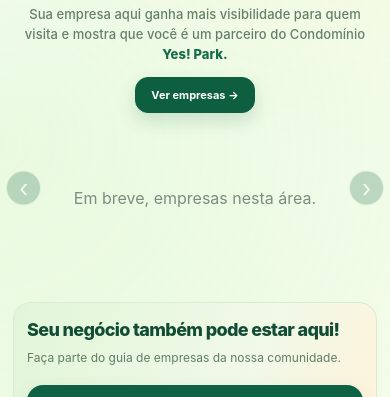
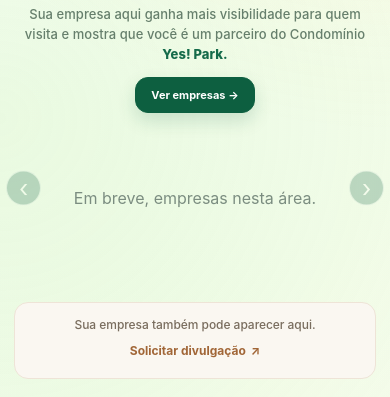
Before and after one commit to itronicrioverde-pixel/Yes-Park, a plain HTML site: page index.html in a window 390 px wide. Shown: the part 447-844 px from the top of the page. Drawn offline with nearby package versions, Linux system fonts and the light colour scheme; no server answers.

Commit message:
Add files via upload

```diff
--- a/index.html
+++ b/index.html
@@ -1154,48 +1154,60 @@ button:disabled{opacity:.5;cursor:not-allowed}
 }
 
 
-/* CTA de divulgação, após empresas e antes dos prestadores, no estilo do guia. */
+/* Convite discreto de divulgação: neutro-areia com acento cobre, sem faixa publicitária. */
 #conecta #view-home .yp-business-cta{
-  display:flex;flex-direction:column;align-items:stretch;gap:0;
-  margin:20px 1px 40px;padding:24px 28px;
-  border:1px solid #d9ebd7;border-radius:21px;
-  background:linear-gradient(115deg,#e1f6d9 0%,#f1f9e7 62%,#fff2d9 100%);
-}
-#conecta .yp-business-cta-copy{min-width:0;width:100%;}
-#conecta .yp-business-cta-copy strong{
-  display:block;color:#124c35;
+  display:flex;justify-content:center;align-items:center;gap:10px 18px;
+  flex-wrap:wrap;max-width:760px;width:calc(100% - 2px);
+  margin:15px auto 36px;padding:14px 19px;
+  background:#faf7f1;border:1px solid #eee4d7;border-radius:14px;
+  text-align:center;box-shadow:none;
+}
+#conecta .yp-business-cta-text{
   font-family:Inter,-apple-system,BlinkMacSystemFont,"Segoe UI",sans-serif;
-  font-size:clamp(20px,2.1vw,28px);font-weight:850;line-height:1.22;letter-spacing:-.65px;
-}
-#conecta .yp-business-cta-copy p{color:#627d68;margin:8px 0 20px;font-size:clamp(13px,1.2vw,16px);line-height:1.55;}
-#conecta .yp-business-cta-button{
-  display:flex;align-items:center;justify-content:center;gap:12px;
-  width:100%;min-height:62px;padding:15px 22px;
-  color:#fff;background:#0e6144;text-decoration:none;text-align:center;
-  border-radius:16px;font-size:clamp(14px,1.25vw,18px);
+  font-size:clamp(12px,1.1vw,14px);font-weight:450;
+  line-height:1.45;letter-spacing:-.05px;color:#796d5e;
+}
+#conecta .yp-business-cta-link{
+  display:inline-flex;align-items:center;justify-content:center;gap:5px;
+  padding:5px 1px;border:0;background:transparent;
+  color:#a16637;text-decoration:none;font-size:clamp(12px,1.1vw,14px);
   font-family:Inter,-apple-system,BlinkMacSystemFont,"Segoe UI",sans-serif;
-  font-weight:800;letter-spacing:-.25px;line-height:1.3;
-  box-shadow:0 7px 19px #0e61441a;transition:background .18s,transform .18s;
-}
-#conecta .yp-business-cta-button:hover{background:#094b34;transform:translateY(-1px);}
-#conecta .yp-business-cta-button:focus-visible{outline:3px solid #5da578;outline-offset:3px;}
-#conecta .yp-business-cta-button span{font-size:21px;line-height:1;}
+  font-weight:750;line-height:1.4;white-space:nowrap;
+}
+#conecta .yp-business-cta-link:hover{color:#80502c;text-decoration:underline;text-underline-offset:3px;}
+#conecta .yp-business-cta-link:focus-visible{outline:2px solid #a16637;outline-offset:3px;border-radius:4px;}
+@media(max-width:550px){
+  #conecta #view-home .yp-business-cta{margin:13px auto 30px;padding:13px 12px;gap:4px 10px;}
+  #conecta .yp-business-cta-text{font-size:12px;}
+  #conecta .yp-business-cta-link{font-size:12px;}
+}
+
+/* Mesmo piso para avaliações e ações, independentemente do tamanho da descrição.
+   Altura auto permite ao flex carousel realmente esticar os cards até a mesma linha.
+   Não altera tamanho, proporção ou enquadramento das fotografias. */
+#conecta #home-services.yp-home-rail,
+#conecta #home-businesses.yp-home-rail{align-items:stretch!important;}
+#conecta #home-services.yp-home-rail > .card,
+#conecta #home-businesses.yp-home-rail > .card{
+  height:auto!important;align-self:stretch!important;min-height:0;
+}
+#conecta #home-services.yp-home-rail > .card .rating,
+#conecta #home-businesses.yp-home-rail > .card .rating,
+#conecta #services-list > .card .rating,
+#conecta #businesses-list > .card .rating{margin-top:auto!important;}
+#conecta #home-services.yp-home-rail > .card .card-actions,
+#conecta #home-businesses.yp-home-rail > .card .card-actions{
+  flex-shrink:0;margin-top:12px!important;padding-top:0!important;
+}
+
 /* Tipografia Apple Clássico para nome das empresas e prestadores, sem mudar os cards. */
 #conecta .card .name{
   font-family:Inter,-apple-system,BlinkMacSystemFont,"Segoe UI",sans-serif;
   font-size:15px;font-weight:800;letter-spacing:-.4px;line-height:1.3;
 }
 @media(max-width:750px){
-  #conecta #view-home .yp-business-cta{margin:13px 0 33px;padding:19px 17px;border-radius:18px;}
-  #conecta .yp-business-cta-copy strong{font-size:20px;}
-  #conecta .yp-business-cta-copy p{font-size:13px;margin-bottom:17px;}
-  #conecta .yp-business-cta-button{min-height:56px;padding:12px 11px;font-size:14px;white-space:normal;}
 }
 @media(max-width:390px){
-  #conecta #view-home .yp-business-cta{padding:16px 13px;}
-  #conecta .yp-business-cta-copy strong{font-size:18px;}
-  #conecta .yp-business-cta-copy p{font-size:12px;}
-  #conecta .yp-business-cta-button{font-size:13px;}
   #conecta .card .name{font-size:14px;}
 }
 
@@ -1231,10 +1243,10 @@ button:disabled{opacity:.5;cursor:not-allowed}
  </div>
  <button class="btn ghost yp-partners-more" data-tab="businesses">Ver empresas →</button>
 </div><div class="yp-home-slider" data-home-slider="businesses"><button type="button" class="yp-home-arrow yp-home-prev" data-home-scroll="home-businesses" data-dir="-1" aria-label="Empresas anteriores" title="Empresas anteriores">‹</button><div class="grid yp-home-rail" id="home-businesses" role="region" aria-roledescription="carrossel" aria-label="Empresas dos moradores" tabindex="0"></div><button type="button" class="yp-home-arrow yp-home-next" data-home-scroll="home-businesses" data-dir="1" aria-label="Próximas empresas" title="Próximas empresas">›</button></div></div>
-<div class="yp-business-cta" aria-label="Divulgue seu negócio no Yes! Park">
-  <div class="yp-business-cta-copy"><strong>Seu negócio também pode estar aqui!</strong><p>Faça parte do guia de empresas da nossa comunidade.</p></div>
-  <a class="yp-business-cta-button" href="tel:+556430508813" aria-label="Quero divulgar meu negócio aqui. Ligar para (64) 3050-8813">Quero divulgar meu negócio aqui <span aria-hidden="true">→</span></a>
-</div>
+<aside class="yp-business-cta" aria-label="Divulgue seu negócio no Yes! Park">
+  <span class="yp-business-cta-text">Sua empresa também pode aparecer aqui.</span>
+  <a class="yp-business-cta-link" href="tel:+556430508813" aria-label="Solicitar divulgação pelo telefone (64) 3050-8813">Solicitar divulgação <span aria-hidden="true">↗</span></a>
+</aside>
 <div class="section yp-services-highlight-section"><div class="section-header yp-partners-heading yp-services-heading"><div class="yp-partners-copy"><h3 class="section-title yp-partners-title">Vamos indicar quem merece?</h3><span class="yp-partners-underline" aria-hidden="true"></span><p class="yp-partners-subtitle">Entre em contato com nosso suporte.</p></div><button class="btn ghost yp-partners-more" data-tab="services">Ver profissionais →</button></div><div class="yp-home-slider" data-home-slider="services"><button type="button" class="yp-home-arrow yp-home-prev" data-home-scroll="home-services" data-dir="-1" aria-label="Serviços anteriores" title="Serviços anteriores">‹</button><div class="grid yp-home-rail" id="home-services" role="region" aria-roledescription="carrossel" aria-label="Serviços recomendados" tabindex="0"></div><button type="button" class="yp-home-arrow yp-home-next" data-home-scroll="home-services" data-dir="1" aria-label="Próximos serviços" title="Próximos serviços">›</button></div></div></div></section>
  <section id="view-promos" class="view"><div class="main"><div class="page-intro"><div><h2>Propaganda</h2><p>As melhores novidades e campanhas da comunidade.</p></div></div><div id="promo-chips" class="chips"></div><div class="carousel-tools" style="justify-content:flex-end;margin:10px 0"><span class="hint" style="margin-right:auto">Arraste para ver mais anúncios</span><button type="button" data-scroll="promos-list" data-dir="-1" aria-label="Propaganda anterior">‹</button><button type="button" data-scroll="promos-list" data-dir="1" aria-label="Próxima propaganda">›</button></div><div class="grid" id="promos-list"></div></div></section>
  <section id="view-services" class="view"><div class="main"><div class="page-intro"><div><h2>Encontre um profissional</h2><p>Serviços com avaliações dos moradores.</p></div></div><div class="searchbox">⌕ <input id="service-search" placeholder="Buscar eletricista, diarista, encanador..." aria-label="Pesquisar serviços"></div><div id="service-chips" class="chips"></div><div class="toolbar"><span class="hint" id="services-count"></span><select id="sort-service"><option value="rating">Mais bem avaliados</option><option value="name">Ordem alfabética</option><option value="count">Mais avaliações</option></select></div><div id="services-list" class="grid"></div></div></section>
```
